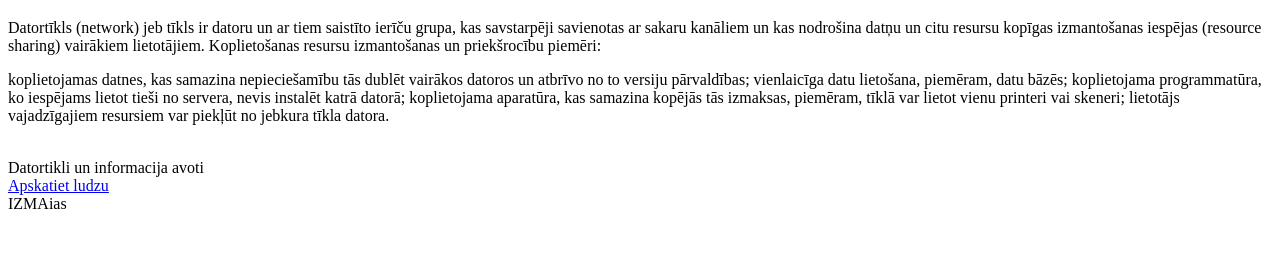
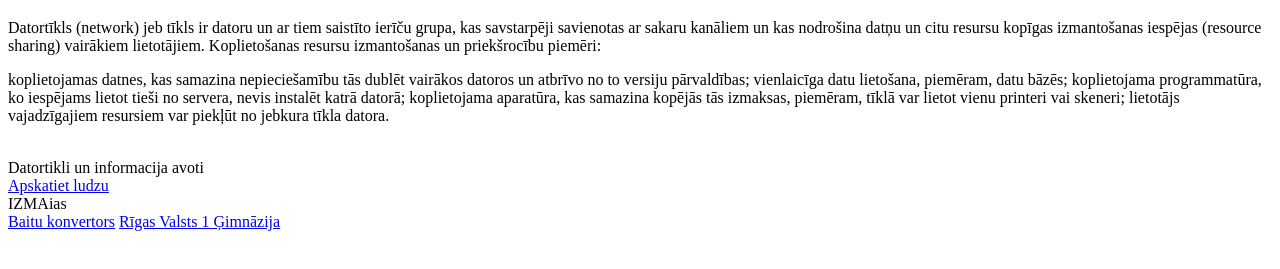
Before and after one commit to akuznecovs17/testweb, a plain HTML site: page index.html in a window 1280 px wide. Shown: the part 61-330 px from the top of the page. Drawn offline with Linux system fonts and the light colour scheme.

Commit message:
Update index.html

```diff
--- a/index.html
+++ b/index.html
@@ -30,5 +30,7 @@ lietotājs vajadzīgajiem resursiem var piekļūt no jebkura tīkla datora.</p>
         <a href="forma.html">Apskatiet ludzu</a>
 
         <div>IZMAias   </div>
+        <a href="baiti.html">Baitu konvertors</a>
+        <a href="skola.html">Rīgas Valsts 1 Ģimnāzija</a>
     </body>
 </html>
```
